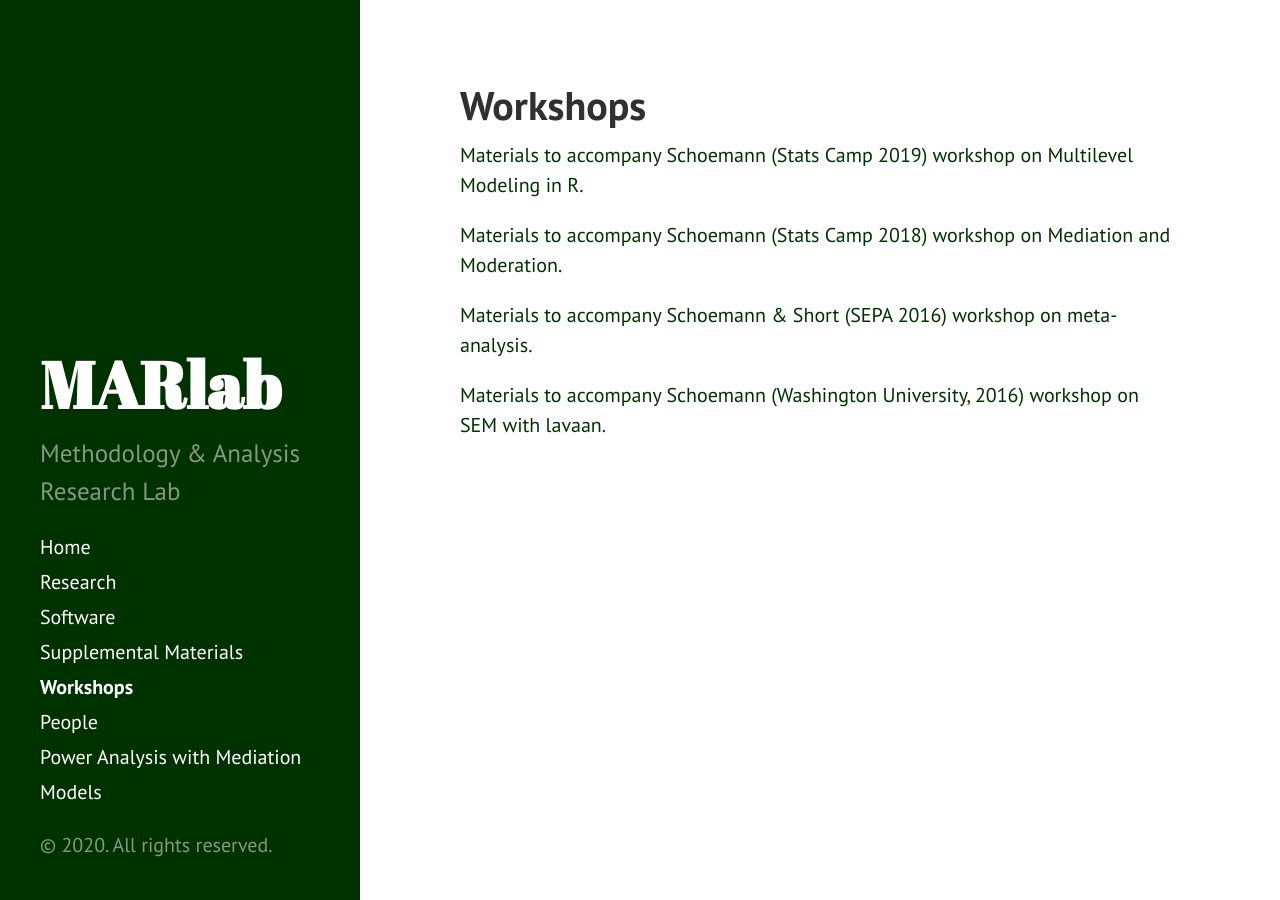
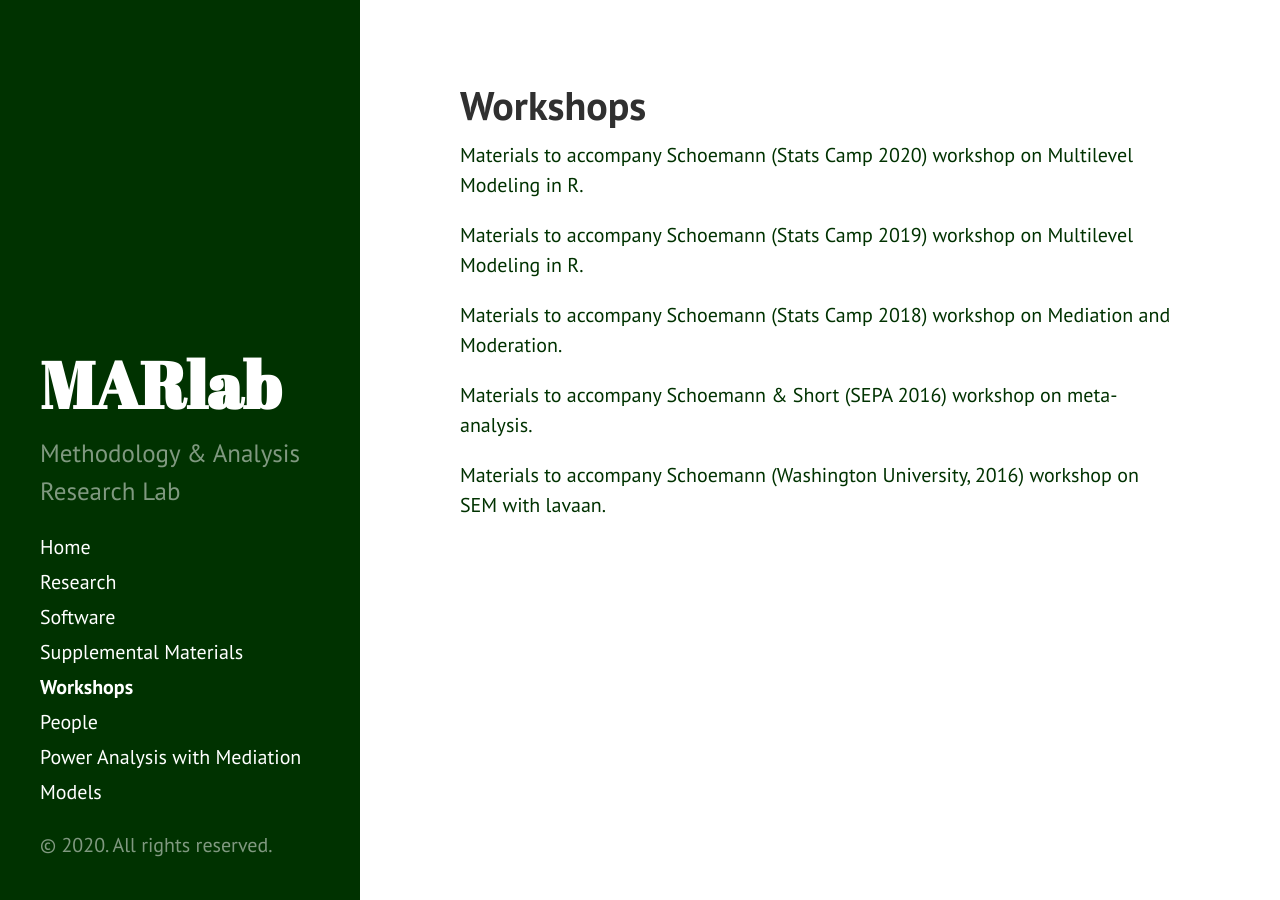
Before and after one commit to schoam4/schoam4.github.io, a Jekyll site: the page built from Workshops.md, in a window 1280 px wide. Built offline with Jekyll 4.4.1, drawn with Linux system fonts in a browser that asks for light colours.

Commit message:
Update Workshops.md
Add Atlanta Stats Camp 2020 materials

```diff
--- a/Workshops.md
+++ b/Workshops.md
@@ -2,6 +2,8 @@
 layout: page
 title: Workshops
 ---
+
+[Materials to accompany Schoemann (Stats Camp 2020) workshop on Multilevel Modeling in R.](https://github.com/schoam4/Talks/raw/master/Stats_Camp/MLM_R_Spring2020.zip)
 
 [Materials to accompany Schoemann (Stats Camp 2019) workshop on Multilevel Modeling in R.](https://github.com/schoam4/Talks/raw/master/Stats_Camp/MLM_R_Spring2019.zip)
 
```
